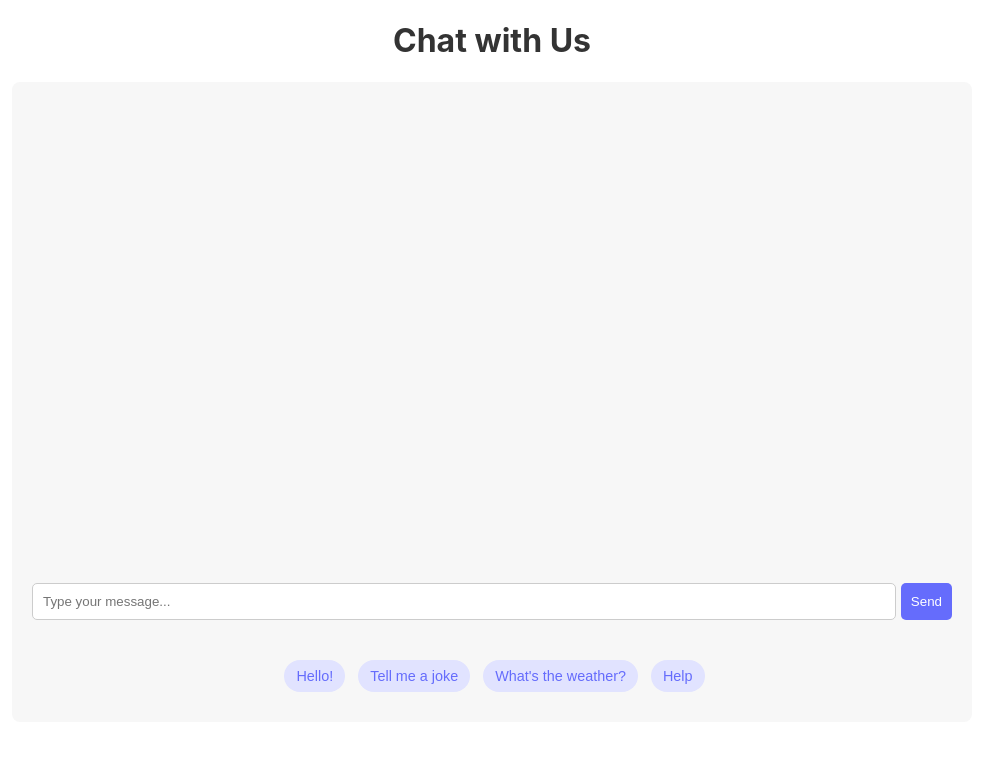
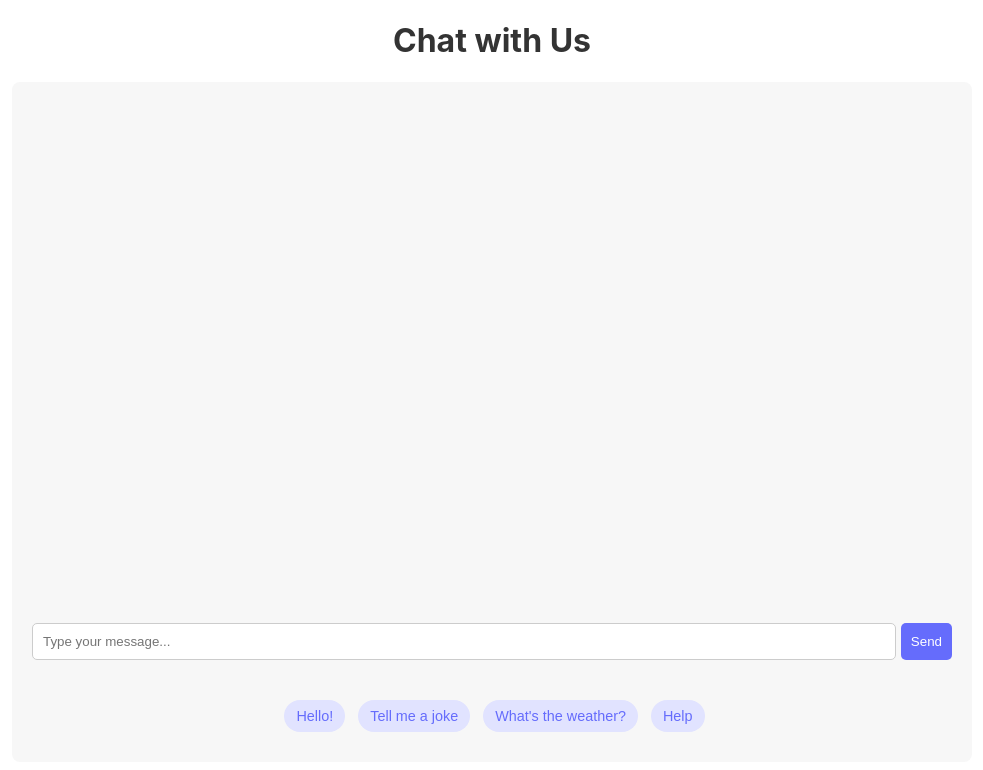
Before and after one commit to joshuajong/gen-ai-chatbot-frontend, a React (Create React App) app: page / in a window 1280 px wide. Shown: the top 770 px of the page, without its empty margins (148-1131 px from the left). Built offline with nearby package versions, Linux system fonts and the light colour scheme.

Commit message:
adjust height

```diff
--- a/src/styles/Chat.css
+++ b/src/styles/Chat.css
@@ -15,7 +15,7 @@ h1 {
 .Chat {
   display: flex;
   flex-direction: column;
-  height: 80%; /* Full viewport height */
+  height: 85%; /* Full viewport height */
   background-color: #f7f7f7;
   border-radius: 8px;
   padding: 20px;
```
